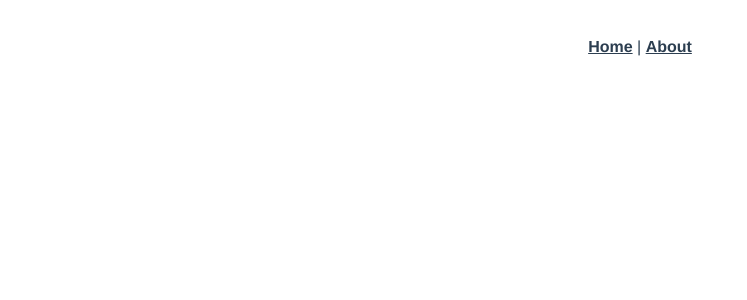
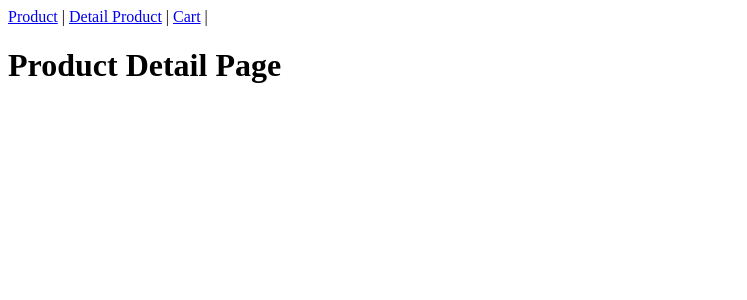
Before and after one commit to Kahfi10/vuestore-customer, a Vue app: page /product/1 in a window 1280 px wide. Shown: the top 300 px of the page, without its empty margins (0-747 px from the left). Built offline with nearby package versions, Linux system fonts and the light colour scheme.

Commit message:
Refactor navigation and routing in App.vue

```diff
--- a/src/App.vue
+++ b/src/App.vue
@@ -1,32 +1,14 @@
 <template>
   <div id="app">
     <nav>
-      <router-link to="/">Home</router-link> |
-      <router-link to="/about">About</router-link>
+      <router-link :to="{ name: 'product'}">Product</router-link> |
+      <router-link :to="{ name: 'productdetail'}">Detail Product</router-link> |
+      <router-link :to="{ name: 'cart' }">Cart</router-link> |
     </nav>
     <router-view/>
   </div>
 </template>
 
 <style>
-#app {
-  font-family: Avenir, Helvetica, Arial, sans-serif;
-  -webkit-font-smoothing: antialiased;
-  -moz-osx-font-smoothing: grayscale;
-  text-align: center;
-  color: #2c3e50;
-}
 
-nav {
-  padding: 30px;
-}
-
-nav a {
-  font-weight: bold;
-  color: #2c3e50;
-}
-
-nav a.router-link-exact-active {
-  color: #42b983;
-}
 </style>
--- a/src/components/HelloWorld.vue
+++ /dev/null
@@ -1,59 +0,0 @@
-<template>
-  <div class="hello">
-    <h1>{{ msg }}</h1>
-    <p>
-      For a guide and recipes on how to configure / customize this project,<br>
-      check out the
-      <a href="https://cli.vuejs.org" target="_blank" rel="noopener">vue-cli documentation</a>.
-    </p>
-    <h3>Installed CLI Plugins</h3>
-    <ul>
-      <li><a href="https://github.com/vuejs/vue-cli/tree/dev/packages/%40vue/cli-plugin-babel" target="_blank" rel="noopener">babel</a></li>
-      <li><a href="https://github.com/vuejs/vue-cli/tree/dev/packages/%40vue/cli-plugin-router" target="_blank" rel="noopener">router</a></li>
-      <li><a href="https://github.com/vuejs/vue-cli/tree/dev/packages/%40vue/cli-plugin-eslint" target="_blank" rel="noopener">eslint</a></li>
-    </ul>
-    <h3>Essential Links</h3>
-    <ul>
-      <li><a href="https://vuejs.org" target="_blank" rel="noopener">Core Docs</a></li>
-      <li><a href="https://forum.vuejs.org" target="_blank" rel="noopener">Forum</a></li>
-      <li><a href="https://chat.vuejs.org" target="_blank" rel="noopener">Community Chat</a></li>
-      <li><a href="https://twitter.com/vuejs" target="_blank" rel="noopener">Twitter</a></li>
-      <li><a href="https://news.vuejs.org" target="_blank" rel="noopener">News</a></li>
-    </ul>
-    <h3>Ecosystem</h3>
-    <ul>
-      <li><a href="https://router.vuejs.org" target="_blank" rel="noopener">vue-router</a></li>
-      <li><a href="https://vuex.vuejs.org" target="_blank" rel="noopener">vuex</a></li>
-      <li><a href="https://github.com/vuejs/vue-devtools#vue-devtools" target="_blank" rel="noopener">vue-devtools</a></li>
-      <li><a href="https://vue-loader.vuejs.org" target="_blank" rel="noopener">vue-loader</a></li>
-      <li><a href="https://github.com/vuejs/awesome-vue" target="_blank" rel="noopener">awesome-vue</a></li>
-    </ul>
-  </div>
-</template>
-
-<script>
-export default {
-  name: 'HelloWorld',
-  props: {
-    msg: String
-  }
-}
-</script>
-
-<!-- Add "scoped" attribute to limit CSS to this component only -->
-<style scoped>
-h3 {
-  margin: 40px 0 0;
-}
-ul {
-  list-style-type: none;
-  padding: 0;
-}
-li {
-  display: inline-block;
-  margin: 0 10px;
-}
-a {
-  color: #42b983;
-}
-</style>
--- a/src/router/index.js
+++ b/src/router/index.js
@@ -1,22 +1,26 @@
 import Vue from 'vue'
 import VueRouter from 'vue-router'
-import HomeView from '../views/HomeView.vue'
+import Product from '../views/product/ProductIndex.vue'
+import ProductDetail from '../views/product/ProductDetail.vue'
+import Cart from '../views/cart/CartIndex.vue'
 
 Vue.use(VueRouter)
 
 const routes = [
   {
     path: '/',
-    name: 'home',
-    component: HomeView
+    name: 'product',
+    component: Product
   },
   {
-    path: '/about',
-    name: 'about',
-    // route level code-splitting
-    // this generates a separate chunk (about.[hash].js) for this route
-    // which is lazy-loaded when the route is visited.
-    component: () => import(/* webpackChunkName: "about" */ '../views/AboutView.vue')
+    path: '/product/:id',
+    name: 'productdetail',
+    component: ProductDetail
+  },
+  {
+    path: '/cart',
+    name: 'cart',
+    component: Cart
   }
 ]
 
--- a/src/views/AboutView.vue
+++ /dev/null
@@ -1,5 +0,0 @@
-<template>
-  <div class="about">
-    <h1>This is an about page</h1>
-  </div>
-</template>
--- a/src/views/HomeView.vue
+++ /dev/null
@@ -1,18 +0,0 @@
-<template>
-  <div class="home">
-    <img alt="Vue logo" src="../assets/logo.png">
-    <HelloWorld msg="Welcome to Your Vue.js App"/>
-  </div>
-</template>
-
-<script>
-// @ is an alias to /src
-import HelloWorld from '@/components/HelloWorld.vue'
-
-export default {
-  name: 'HomeView',
-  components: {
-    HelloWorld
-  }
-}
-</script>
--- /dev/null
+++ b/src/views/cart/CartIndex.vue
@@ -0,0 +1,16 @@
+/* eslint-disable */
+<template>
+    <div>
+        <h1>Shopping Cart</h1>
+    </div>
+</template>
+
+<script>
+export default {
+
+}
+</script>
+
+<style>
+
+</style>
--- /dev/null
+++ b/src/views/product/ProductDetail.vue
@@ -0,0 +1,16 @@
+/* eslint-disable */
+<template>
+    <div>
+        <h1>Product Detail Page</h1>
+    </div>
+</template>
+
+<script>
+export default {
+
+}
+</script>
+
+<style>
+
+</style>
--- /dev/null
+++ b/src/views/product/ProductIndex.vue
@@ -0,0 +1,16 @@
+/* eslint-disable */
+<template>
+  <div>
+    <h1>Product Page</h1>
+  </div>
+</template>
+
+<script>
+export default {
+
+}
+</script>
+
+<style>
+
+</style>
```
Also changed, not shown: .babelrc (added).
